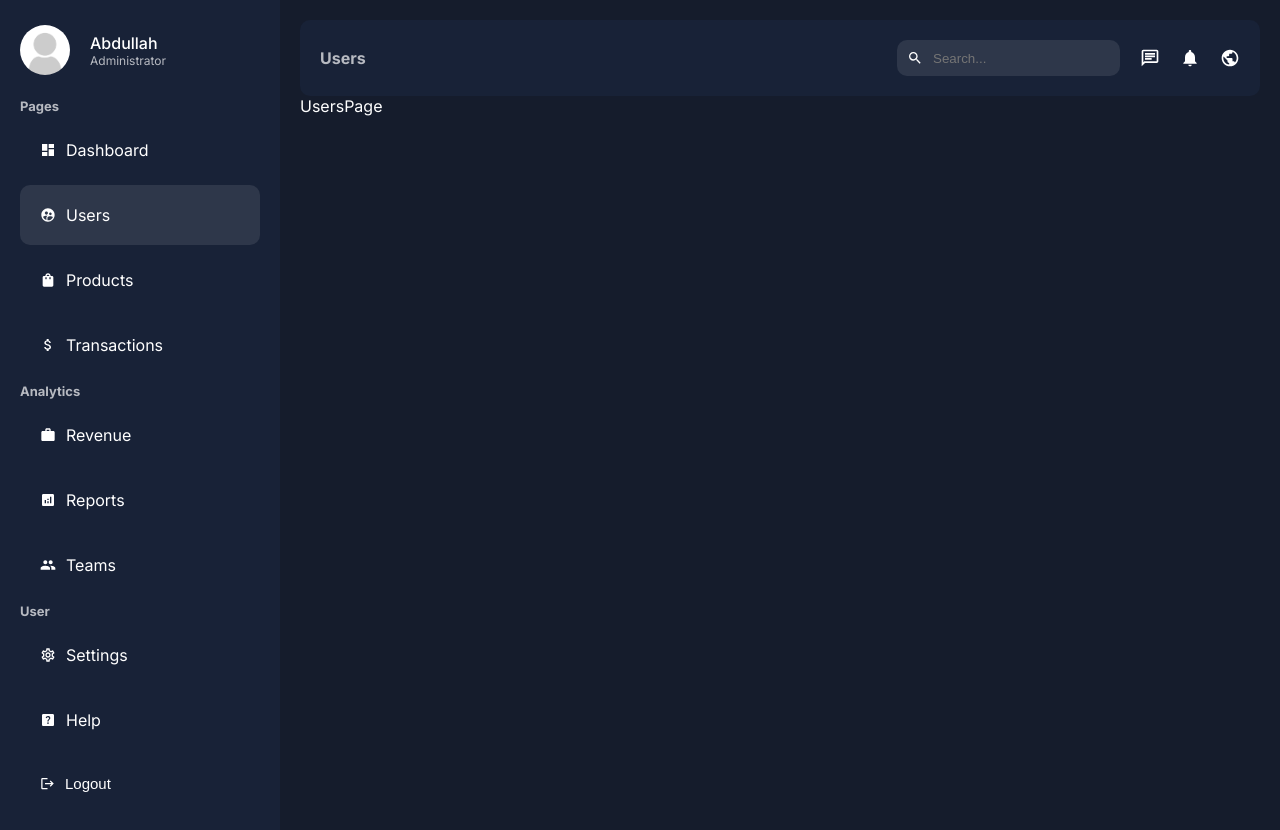
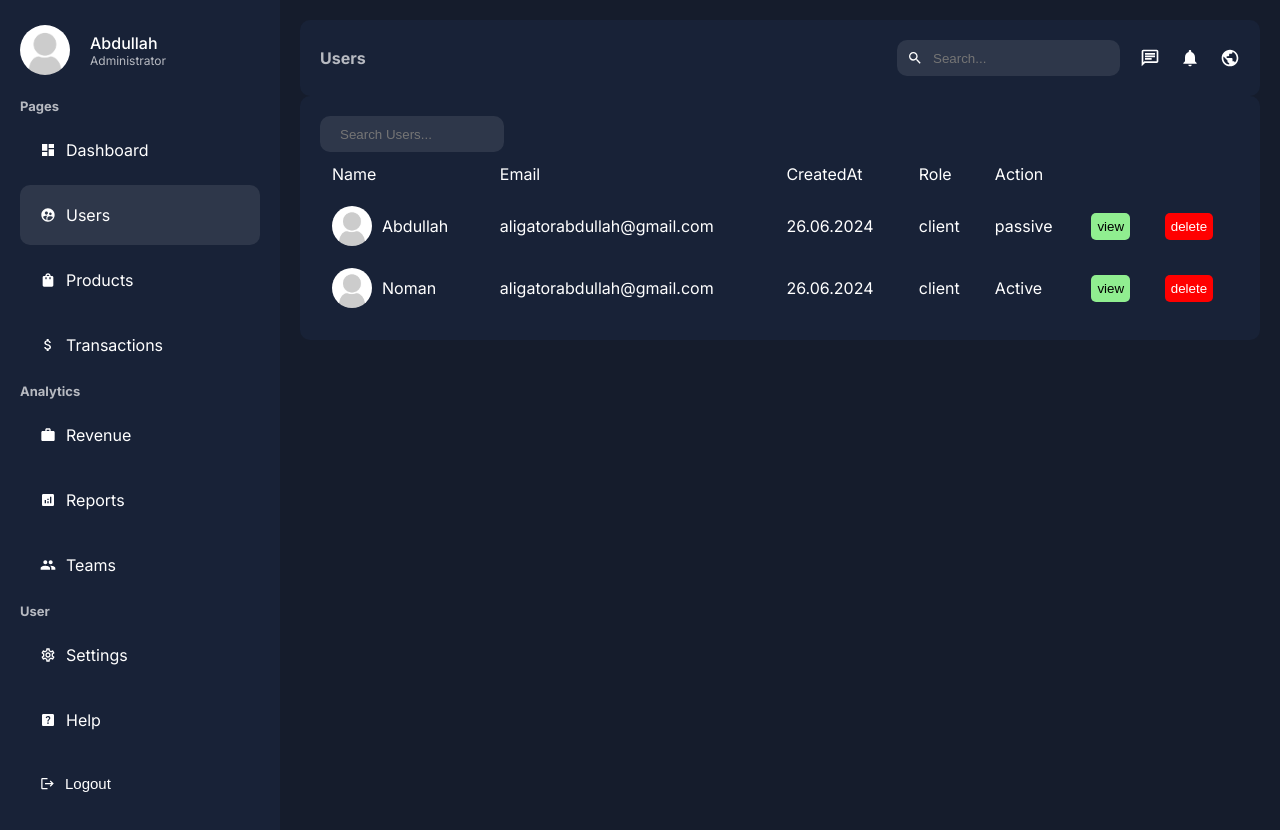
Before and after one commit to Abdullah-Arshad03/admin-dashboard, a Next.js app: page /dashboard/users in a window 1280 px wide. Built offline with nearby package versions, Linux system fonts and the light colour scheme.

Commit message:
working on the user page

```diff
--- a/app/dashboard/layout.tsx
+++ b/app/dashboard/layout.tsx
@@ -17,6 +17,8 @@ const DashboardLayout = ({children} : Props) => {
   <div className={style.content}>
     <Navbar/>
     {children}
+
+
   </div>
   </div>
 
--- a/app/dashboard/page.tsx
+++ b/app/dashboard/page.tsx
@@ -4,8 +4,9 @@ import Card from '../ui/dashboard/card/Card'
 import RightBar from '../ui/dashboard/rightbar/RightBar'
 import Transactions from '../ui/dashboard/transactions/Transactions'
 import Chart from '../ui/dashboard/chart/Chart'
+
 const Dashboard = () => {
-  return (
+  return (<>
     <div className={style.wrapper}>
       <div className={style.main}>
 
@@ -31,6 +32,8 @@ const Dashboard = () => {
       </div>
 
     </div>
+
+    </>
   )
 }
 
--- a/app/dashboard/users/page.tsx
+++ b/app/dashboard/users/page.tsx
@@ -1,8 +1,92 @@
 import React from 'react'
+import style from './users.module.css'
+import Search from '@/app/ui/dashboard/search/Search'
+import { Actions } from '@/app/utils/action'
+import Image from 'next/image'
 
+const usersTable : {
+  Name : string ,
+  Email : string ,
+  CreatedAt : string,
+  Role : string,
+  Action : Actions,
+  viewBtn : string,
+  deleteBtn : string,
+  image : string
+}[] = [
+  {
+    Name : 'Abdullah',
+    Email : 'aligatorabdullah@gmail.com',
+    CreatedAt : '26.06.2024',
+    Role : 'client',
+    Action : Actions.Passive,
+    viewBtn : 'view',
+    deleteBtn : 'delete',
+    image : '/noavatar.png'
+
+  },
+  {
+    Name : 'Noman',
+    Email : 'aligatorabdullah@gmail.com',
+    CreatedAt : '26.06.2024',
+    Role : 'client',
+    Action : Actions.Active,
+    viewBtn : 'view',
+    deleteBtn : 'delete',
+    image : '/noavatar.png'
+
+  }
+]
 const UsersPage = () => {
   return (
-    <div>UsersPage</div>
+    <div className={style.container}>
+      <div className={style.search}>
+        <Search placeholder='Search Users...'/>
+      </div>
+      <div className={style.users}>
+      <table className={style.table}>
+        <thead>
+          <tr>
+            <td>Name</td>
+            <td>Email</td>
+            <td>CreatedAt</td>
+            <td>Role</td>
+            <td>Action</td>
+          </tr>
+        </thead>
+        <tbody>
+          {usersTable.map((user) => (
+            <tr key={user.Name}>
+              <td>
+                {" "}
+                <div className={style.user}>
+                  {" "}
+                  <Image
+                    src={user.image}
+                    alt={user.Name}
+                    width={40}
+                    height={40}
+                    className={style.userImage}
+                  />{" "}
+                  {user.Name}{" "}
+                </div>
+              </td>
+              <td>
+                {user.Email}
+              </td>
+              <td>{user.CreatedAt}</td>
+              <td>{user.Role}</td>
+              <td>{user.Action}</td>
+              <td><button className={style.viewBtn}>{user.viewBtn}</button></td>
+              <td><button className={style.deleteBtn}>{user.deleteBtn}</button></td>
+            </tr>
+          ))}
+        </tbody>
+      </table>
+
+
+      </div>
+    </div>
   )
 }
 
--- a/app/dashboard/users/users.module.css
+++ b/app/dashboard/users/users.module.css
@@ -0,0 +1,35 @@
+.container{
+    background-color: var(--bgSoft);
+    border-radius: 10px;
+    padding: 20px;
+}
+
+
+.table{
+    width: 100%;
+}
+.table td{
+    padding: 10px;
+}
+.user{
+    display: flex;
+    align-items: center;
+    gap: 10px;
+}
+.userImage{
+    object-fit: cover;
+    border-radius: 50%;
+}
+.viewBtn{
+    border-radius: 5px;
+    background-color: lightgreen;
+    padding: 6px;
+    border: none;
+}
+.deleteBtn{
+    border-radius: 5px ;
+    background-color: red;
+    border: none;
+    padding: 6px;
+    color: white;
+}
--- /dev/null
+++ b/app/ui/dashboard/footer/footer.module.css
@@ -0,0 +1,14 @@
+.container{
+    margin-top: 10px;
+    display: flex;
+    justify-content: space-between;
+
+}
+.name{
+    font-weight: bold;
+    font-size: 13px;
+}
+.footer{
+    font-weight: bold;
+    font-size: 13px;
+}
--- a/app/ui/dashboard/rightbar/RightBar.tsx
+++ b/app/ui/dashboard/rightbar/RightBar.tsx
@@ -47,7 +47,7 @@ const RightBar = () => {
 
           <button className={style.button}>
             <MdPlayCircleFilled/>
-            Watch
+            Learn
           </button>
 
         </div>
--- /dev/null
+++ b/app/ui/dashboard/search/Search.tsx
@@ -0,0 +1,20 @@
+import React from 'react'
+import style from './search.module.css'
+import { MdSearch } from 'react-icons/md'
+
+
+interface Props{
+    placeholder : string
+}
+const Search = ({placeholder} : Props) => {
+  return (
+    <div className={style.container}>
+         <div className={style.search}>
+            <MdSearch/>
+            <input type="text" placeholder={placeholder} className={style.input} />
+        </div>
+    </div>
+  )
+}
+
+export default Search
--- /dev/null
+++ b/app/ui/dashboard/search/search.module.css
@@ -0,0 +1,17 @@
+.container{
+    width: 20%;
+    /* margin-top: 1px; */
+}
+
+.search{
+    display: flex;
+    gap: 10px;
+    background-color: #2e374a;
+    align-items: center;
+    padding: 10px;
+    border-radius: 10px;
+}
+.input{
+    background-color: transparent;
+    border: none;
+}
--- /dev/null
+++ b/app/utils/action.tsx
@@ -0,0 +1,4 @@
+export enum Actions {
+    Passive = 'passive',
+    Active = 'Active'
+}
```
Also changed, not shown: app/ui/dashboard/footer/Footer.tsx (added, +16 -0 lines).
